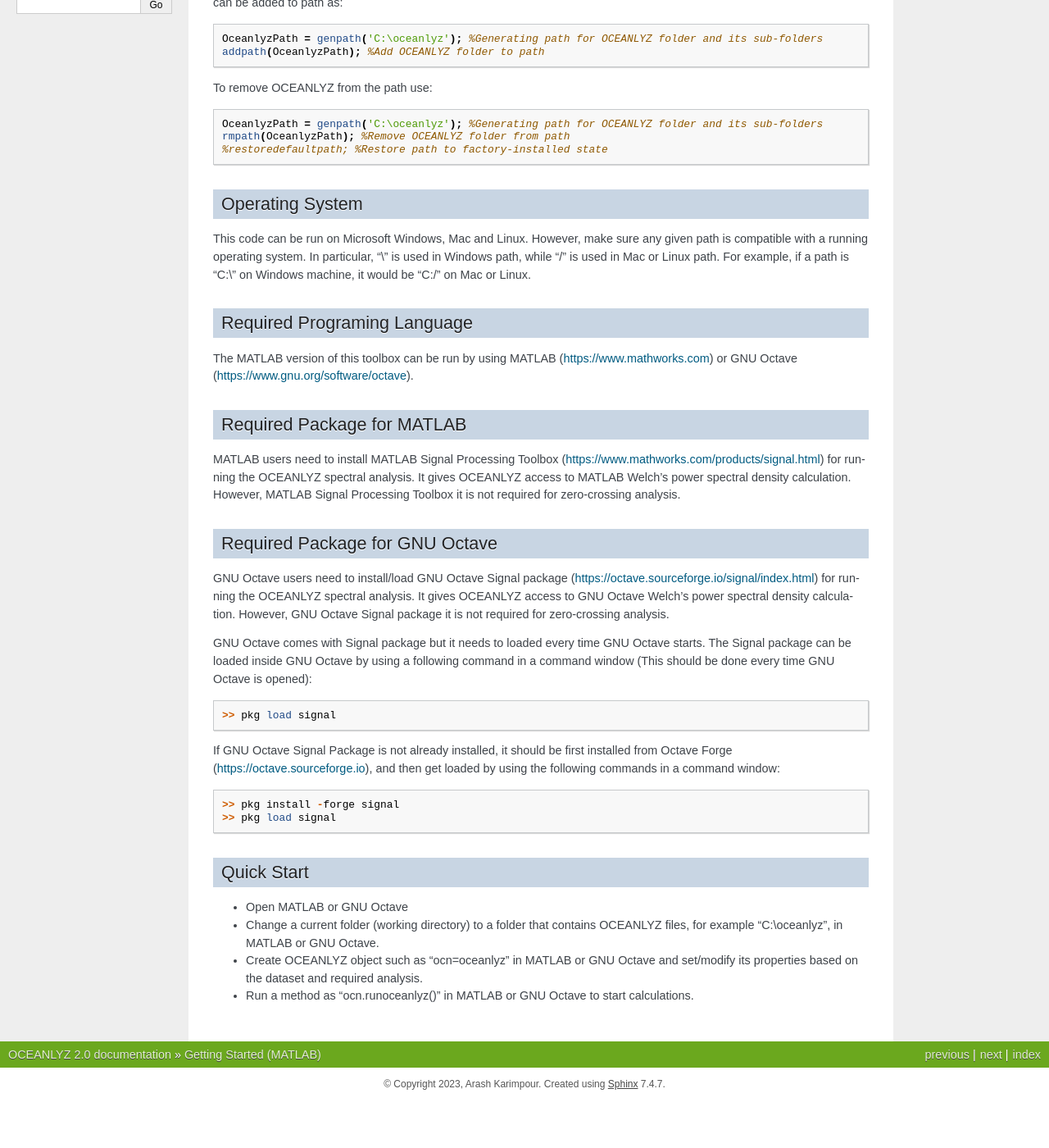
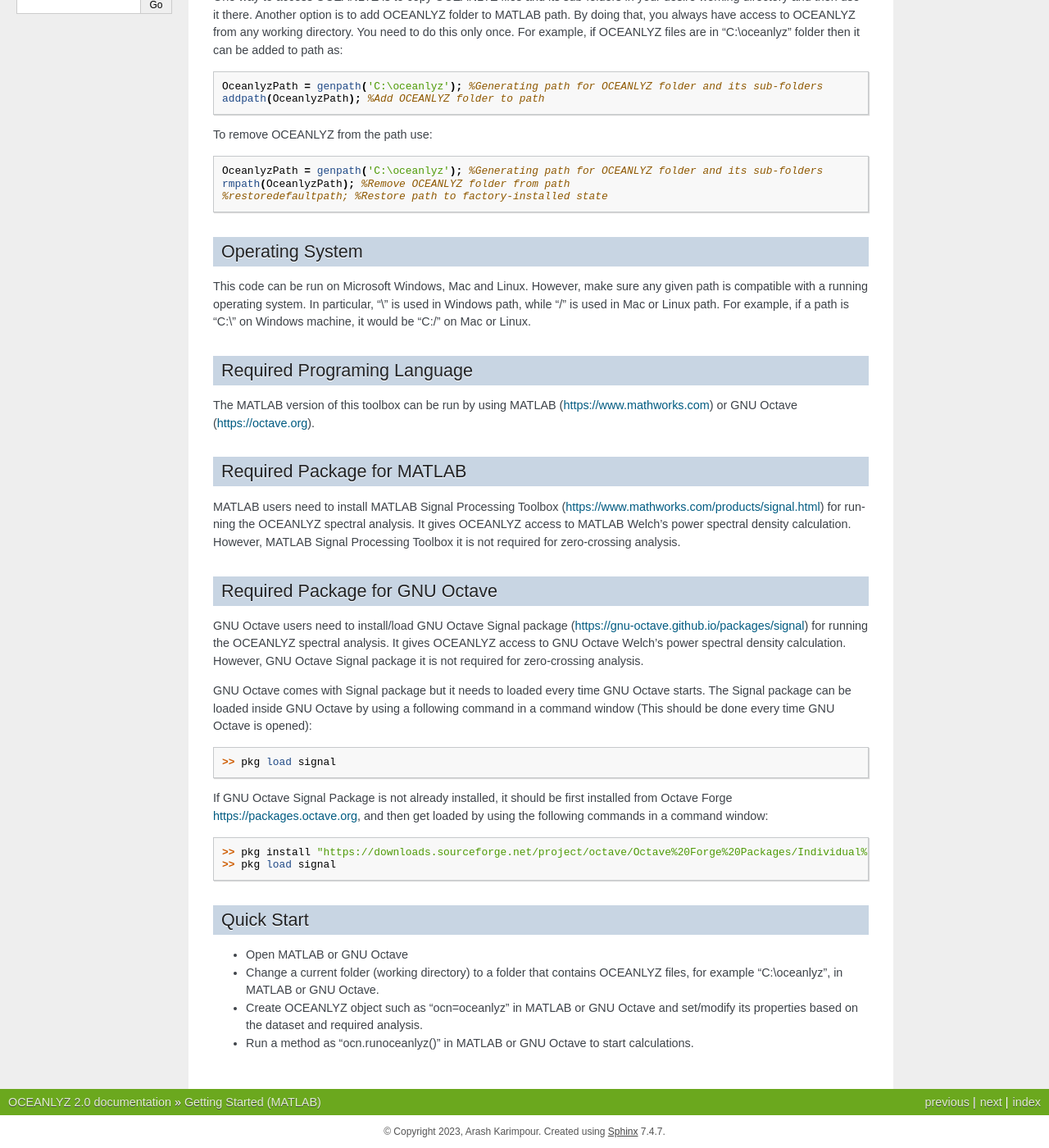
Before and after one commit to akarimp/Oceanlyz, a Sphinx documentation site: the page built from docs/2_Getting_Started_Matlab.rst, in a window 1280 px wide and 1400 px high, scrolled down 549 px. Shown: the whole window at 82% size. Built offline with Sphinx 7.4.7, drawn with Linux system fonts in a browser that asks for light colours; before the commit the page ends 1891 px from its top, so only the background shows below that; some of the changed text lies outside the part shown.

Commit message:
Add files via upload

```diff
--- a/docs/2_Getting_Started_Matlab.rst
+++ b/docs/2_Getting_Started_Matlab.rst
@@ -10,6 +10,10 @@
 To use MATLAB version of OCEANLYZ toolbox:
 
 * Install MATLAB or GNU Octave
+
+    * MATLAB: https://www.mathworks.com
+    * GNU Octave: https://octave.org
+
 * Download OCEANLYZ:
 
     * Version 2.0 (GitHub): https://github.com/akarimp/Oceanlyz/releases/download/2.0/oceanlyz_2_0.zip
@@ -47,7 +51,7 @@
 Required Programing Language
 ----------------------------
 
-The MATLAB version of this toolbox can be run by using MATLAB (https://www.mathworks.com) or GNU Octave (https://www.gnu.org/software/octave).
+The MATLAB version of this toolbox can be run by using MATLAB (https://www.mathworks.com) or GNU Octave (https://octave.org).
 
 
 Required Package for MATLAB
@@ -59,7 +63,7 @@
 Required Package for GNU Octave
 -------------------------------
 
-GNU Octave users need to install/load GNU Octave Signal package (https://octave.sourceforge.io/signal/index.html) for running the OCEANLYZ spectral analysis. It gives OCEANLYZ access to GNU Octave Welch's power spectral density calculation. However, GNU Octave Signal package it is not required for zero-crossing analysis.
+GNU Octave users need to install/load GNU Octave Signal package (https://gnu-octave.github.io/packages/signal) for running the OCEANLYZ spectral analysis. It gives OCEANLYZ access to GNU Octave Welch's power spectral density calculation. However, GNU Octave Signal package it is not required for zero-crossing analysis.
 
 GNU Octave comes with Signal package but it needs to loaded every time GNU Octave starts. The Signal package can be loaded inside GNU Octave by using a following command in a command window (This should be done every time GNU Octave is opened):
 
@@ -69,11 +73,11 @@
     >> pkg load signal
 
 
-If GNU Octave Signal Package is not already installed, it should be first installed from Octave Forge (https://octave.sourceforge.io), and then get loaded by using the following commands in a command window:
+If GNU Octave Signal Package is not already installed, it should be first installed from Octave Forge https://packages.octave.org, and then get loaded by using the following commands in a command window:
 
 .. code:: octave
 
-    >> pkg install -forge signal
+    >> pkg install "https://downloads.sourceforge.net/project/octave/Octave%20Forge%20Packages/Individual%20Package%20Releases/signal-1.4.5.tar.gz"
     >> pkg load signal
 
 
```
